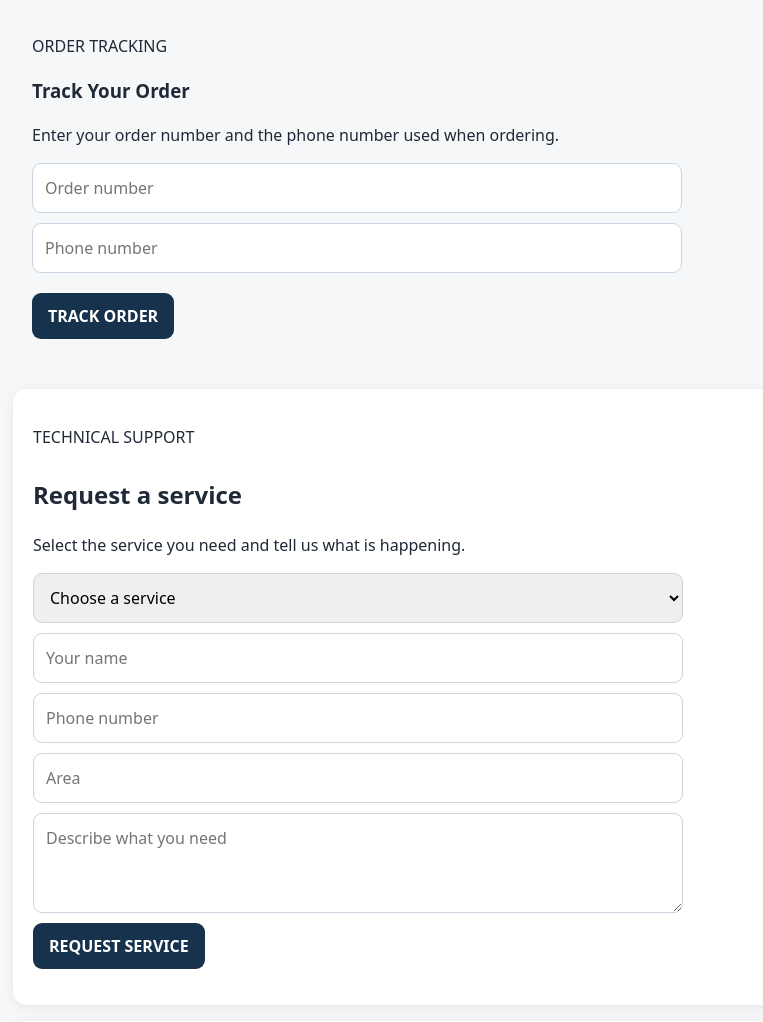
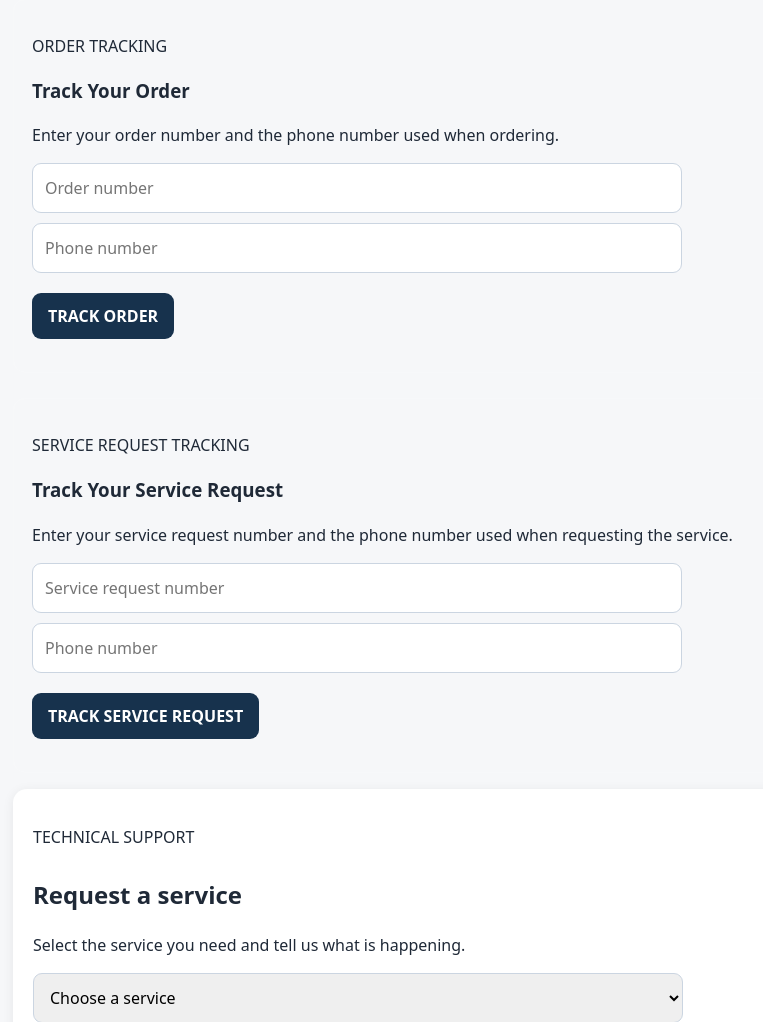
Before and after one commit to charleswamonje/nakuru-gaz-gang, a Flask app: page / in a window 1280 px wide. Shown: the part 4718-5740 px from the top of the page, without its empty margins (95-858 px from the left). Run offline with Flask 3, Linux system fonts and the light colour scheme; some libraries are stand-ins or nearby versions.

Commit message:
Add customer service request tracking

```diff
--- a/app/routes.py
+++ b/app/routes.py
@@ -291,6 +291,32 @@ def order_status(order_id):
         payment_status=order.payment_status,
         payment_method=order.payment_method,
         created_at=order.created_at.isoformat() if order.created_at else None,
+    )
+
+
+@main.get("/api/service-requests/<int:request_id>/status")
+@limiter.limit("20 per minute")
+def service_request_status(request_id):
+    phone = clean_text(request.args.get("phone"), 30)
+
+    if not phone:
+        return jsonify(error="Phone number is required."), 400
+
+    service_request = db.session.get(ServiceRequest, request_id)
+
+    if service_request is None or service_request.phone != phone:
+        return jsonify(error="Service request not found."), 404
+
+    service = db.session.get(Service, service_request.service_id)
+
+    return jsonify(
+        request_id=service_request.id,
+        status=service_request.status,
+        service_name=service.name if service else "Service unavailable",
+        created_at=(
+            service_request.created_at.isoformat()
+            if service_request.created_at else None
+        )
     )
 
 
--- a/app/static/js/app.js
+++ b/app/static/js/app.js
@@ -218,6 +218,68 @@
       result.textContent = 'Network error. Please try again.';
     }
   }
+
+  const trackServiceRequestButton =
+    document.getElementById('trackServiceRequest');
+
+  if (trackServiceRequestButton) {
+    trackServiceRequestButton.addEventListener('click', async () => {
+
+      const requestId =
+        document.getElementById('trackingServiceRequestId').value.trim();
+
+      const phone =
+        document.getElementById('trackingServicePhone').value.trim();
+
+      const result =
+        document.getElementById('serviceRequestTrackingResult');
+
+      if (!requestId || !phone) {
+        result.textContent =
+          'Enter your service request number and phone number.';
+        return;
+      }
+
+      result.textContent = 'Checking service request status...';
+
+      try {
+        const response = await fetch(
+          `/api/service-requests/${encodeURIComponent(requestId)}/status?phone=${encodeURIComponent(phone)}`
+        );
+
+        const data = await response.json();
+
+        if (!response.ok) {
+          result.textContent =
+            data.error || 'Service request not found.';
+          return;
+        }
+
+        const labels = {
+          received: 'Received',
+          contacted: 'Contacted',
+          scheduled: 'Scheduled',
+          in_progress: 'In Progress',
+          completed: 'Completed',
+          cancelled: 'Cancelled'
+        };
+
+        const status =
+          labels[data.status] || data.status || 'Unknown';
+
+        result.innerHTML = `
+          <strong>Service Request #${data.request_id}</strong><br>
+          <strong>Service:</strong> ${data.service_name || 'Unknown'}<br>
+          <strong>Status:</strong> ${status}
+        `;
+
+      } catch (error) {
+        result.textContent =
+          'Unable to check the service request right now.';
+      }
+    });
+  }
+
 
   async function submitService(){
     const result = document.getElementById('serviceResult');
--- a/app/templates/index.html
+++ b/app/templates/index.html
@@ -600,6 +600,52 @@
 
 
 <div class="order-tracking" style="margin-top:25px;padding:18px;border:1px solid rgba(255,255,255,.12);border-radius:12px;"><p class="eyebrow">ORDER TRACKING</p><h3>Track Your Order</h3><p>Enter your order number and the phone number used when ordering.</p><input type="number" id="trackingOrderId" placeholder="Order number" min="1" style="width:100%;padding:12px;margin-top:6px;"><input type="text" id="trackingPhone" placeholder="Phone number" maxlength="30" style="width:100%;padding:12px;margin-top:8px;"><button type="button" id="trackOrder" style="margin-top:10px;">TRACK ORDER</button><div id="trackingResult" style="margin-top:15px;"></div></div>
+<!-- ================= SERVICE REQUEST TRACKING ================= -->
+
+<div
+    class="order-tracking"
+    style="margin-top:25px;padding:18px;border:1px solid rgba(255,255,255,.12);border-radius:12px;"
+>
+    <p class="eyebrow">SERVICE REQUEST TRACKING</p>
+
+    <h3>Track Your Service Request</h3>
+
+    <p>
+        Enter your service request number and the phone number used
+        when requesting the service.
+    </p>
+
+    <input
+        type="number"
+        id="trackingServiceRequestId"
+        placeholder="Service request number"
+        min="1"
+        style="width:100%;padding:12px;margin-top:6px;"
+    >
+
+    <input
+        type="text"
+        id="trackingServicePhone"
+        placeholder="Phone number"
+        maxlength="30"
+        style="width:100%;padding:12px;margin-top:8px;"
+    >
+
+    <button
+        type="button"
+        id="trackServiceRequest"
+        style="margin-top:10px;"
+    >
+        TRACK SERVICE REQUEST
+    </button>
+
+    <div
+        id="serviceRequestTrackingResult"
+        style="margin-top:15px;"
+    ></div>
+</div>
+
+
 <!-- ================= SERVICE REQUEST ================= -->
 
 <section class="panel" id="service-request">
```
